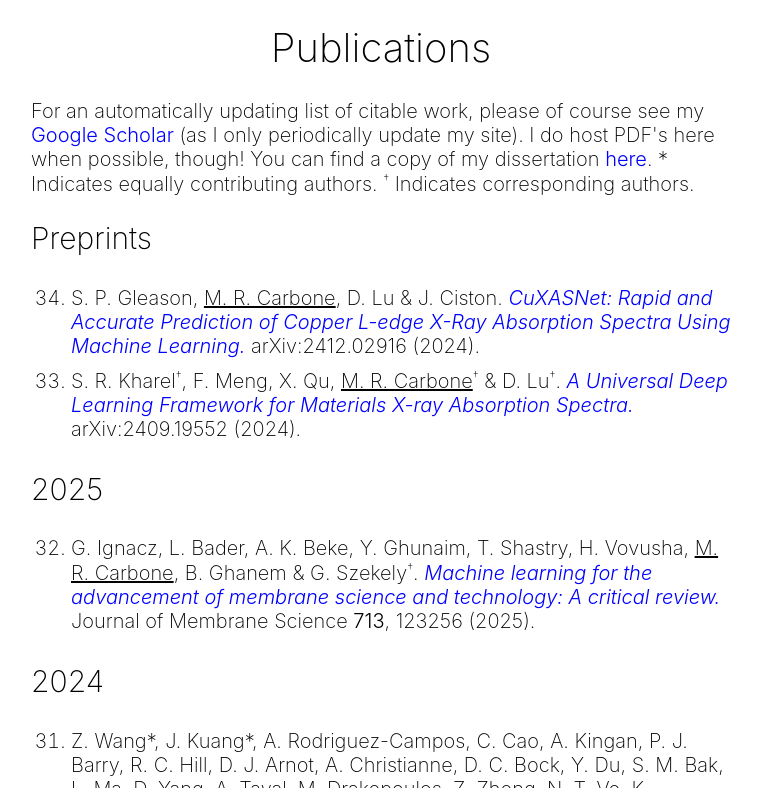
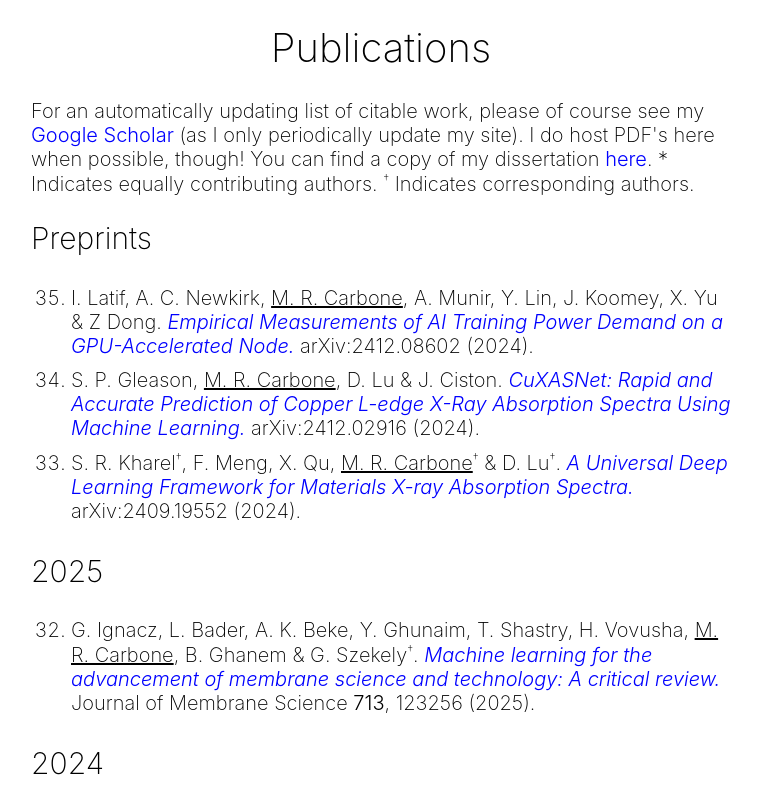
Before and after one commit to matthewcarbone/matthewcarbone.github.io, a Jekyll site: the page built from html/publications.html, in a window 1280 px wide and 900 px high, cut to the strip 112-900 px from the top of the window. Shown: the whole strip, without its empty margins (259-1020 px from the left). Built offline with Jekyll 4.4.1, drawn with Linux system fonts in a browser that asks for light colours.

Commit message:
Update pubs

```diff
--- a/_data/publications.yml
+++ b/_data/publications.yml
@@ -1,5 +1,11 @@
 - year: Preprints
   publications:
+
+  - authors: I. Latif, A. C. Newkirk, M. R. Carbone, A. Munir, Y. Lin, J. Koomey, X. Yu & Z Dong
+    title: "Empirical Measurements of AI Training Power Demand on a GPU-Accelerated Node"
+    doi: https://doi.org/10.48550/arXiv.2412.08602
+    journal: "arXiv:2412.08602"
+    year: 2024
 
   - authors: S. P. Gleason, M. R. Carbone, D. Lu & J. Ciston
     title: "CuXASNet: Rapid and Accurate Prediction of Copper L-edge X-Ray Absorption Spectra Using Machine Learning"
--- a/index.html
+++ b/index.html
@@ -22,8 +22,3 @@ title: Home
 <p>
     <i><span class="volume_highlight">CV&mdash;</span></i> My CV/resume is available upon request. It's just too hard to keep that updated. My publications are kept up to date and can be found <a href="/publications">here</a>.
 </p>
-
-
-<p>
-    <i><span class="volume_highlight">Outreach/diversity statement&mdash;</span></i> Please find my outreach/DEIA statement <a href="/education/2024/06/30/dei-statement.html">here</a>.
-</p>
```
Also changed, not shown: _posts/2024-06-30-dei-statement.md (deleted, +0 -25 lines).
